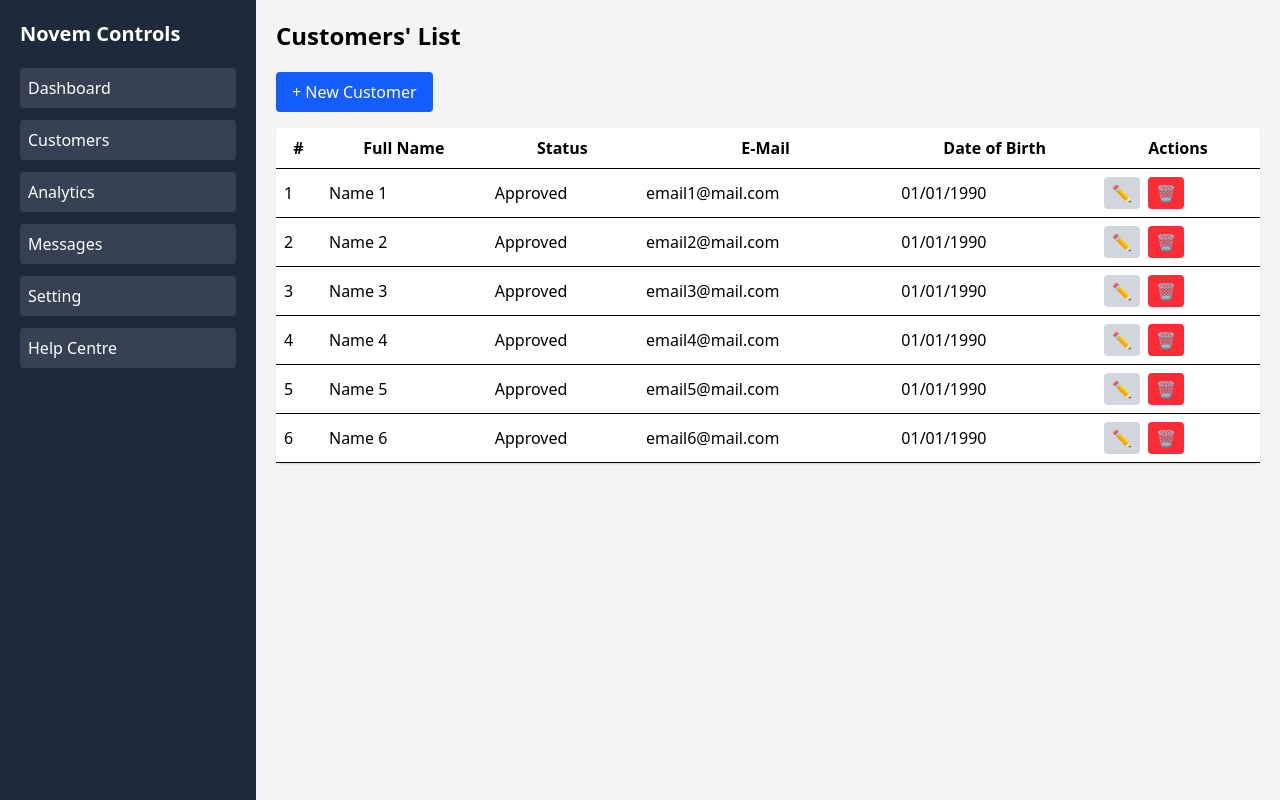
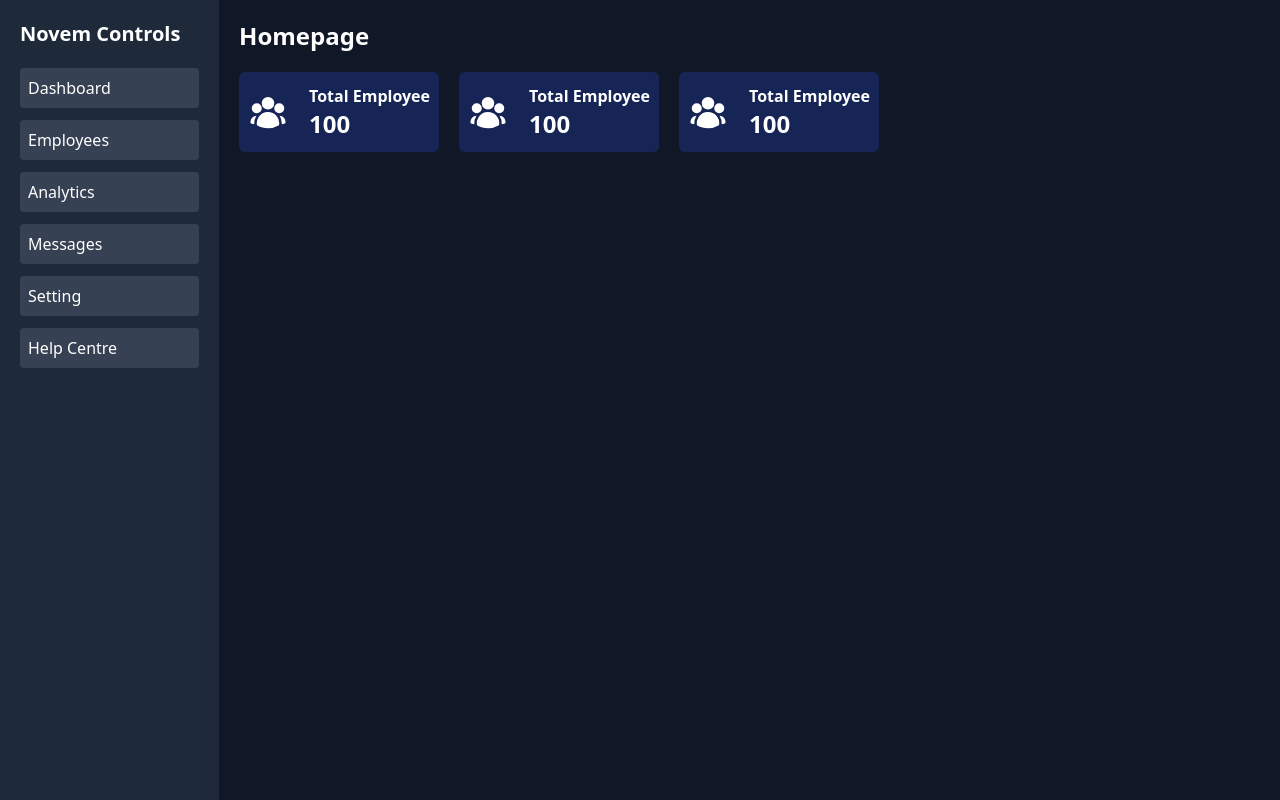
Before and after one commit to avinashh10x/employeeSystem, a React (Vite) app in the folder frontend/: page / in a window 1280 px wide. Built offline with nearby package versions, Linux system fonts and the light colour scheme.

Commit message:
Add sidebar and employee list components; update homepage layout and API URL

```diff
--- a/frontend/src/App.jsx
+++ b/frontend/src/App.jsx
@@ -3,17 +3,25 @@ import HomePage from './pages/HomePage'
 import Signup from './pages/Signup'
 import { Route, Routes } from 'react-router-dom'
 import SignIn from './pages/SignIn'
+import Sidebar from './component/Sidebar'
+import EmployeeList from './component/EmployeeList'
 
 
 function App() {
   return (
-    <div>
-      <Routes>
-        <Route path='/' element={<HomePage />} />
-        <Route path='/signup' element={<Signup />} />
-        <Route path='/signin' element={<SignIn />} />
+    <div className='flex'>
+      <Sidebar />
+      <div className='w-full'>
 
-      </Routes>
+        <Routes>
+          <Route path='/' element={<HomePage />} />
+          <Route path='/dashboard' element={<HomePage />} />
+          <Route path='/signup' element={<Signup />} />
+          <Route path='/signin' element={<SignIn />} />
+          <Route path='/employees' element={<EmployeeList />} />
+
+        </Routes>
+      </div>
     </div>
   )
 }
--- /dev/null
+++ b/frontend/src/component/EmployeeList.jsx
@@ -0,0 +1,60 @@
+import React, { useEffect, useState } from "react";
+import { getAllEmployees } from "../services/EmployeeServices";
+
+
+function EmployeeList() {
+    const [employees, setEmployees] = useState([]);
+    const [loading, setLoading] = useState(true);
+
+    useEffect(() => {
+        const fetchEmployees = async () => {
+            const data = await getAllEmployees();
+            setEmployees(data);
+            setLoading(false);
+        };
+        fetchEmployees();
+    }, []);
+    return (
+        <div className="p-5 bg-gray-900 text-white h-screen">
+            <h2 className="text-2xl font-semibold mb-5">Employees</h2>
+            {loading ? (
+                <p>Loading...</p>
+            ) : (
+                <table className="w-full bg-gray-800 rounded shadow">
+                    <thead>
+                        <tr className="border-b border-white bg-gray-900 text-left">
+                            <th className="p-2">#</th>
+                            <th className="p-2">Employee ID</th>
+                            <th className="p-2">Full Name</th>
+                            <th className="p-2">Role</th>
+                            <th className="p-2">Phone</th>
+                            <th className="p-2">Blood Group</th>
+                            <th className="p-2">Created At</th>
+                        </tr>
+                    </thead>
+                    <tbody>
+                        {employees.length > 0 ? (
+                            employees.map((emp, index) => (
+                                <tr key={emp.employeeId} className="border-b border-gray-700">
+                                    <td className="p-2">{index + 1}</td>
+                                    <td className="p-2">{emp.employeeId}</td>
+                                    <td className="p-2">{emp.name}</td>
+                                    <td className="p-2">{emp.role}</td>
+                                    <td className="p-2">{emp.phone}</td>
+                                    <td className="p-2">{emp.bloodGroup}</td>
+                                    <td className="p-2">{new Date(emp.createdAt).toLocaleString()}</td>
+                                </tr>
+                            ))
+                        ) : (
+                            <tr>
+                                <td colSpan="7" className="p-2 text-center">No employees found</td>
+                            </tr>
+                        )}
+                    </tbody>
+                </table>
+            )}
+        </div>
+    );
+}
+
+export default EmployeeList
--- /dev/null
+++ b/frontend/src/component/Sidebar.jsx
@@ -0,0 +1,29 @@
+import React from "react";
+import { Link } from "react-router-dom";
+
+const Sidebar = () => {
+  return (
+    <div className="w-64 bg-gray-800 p-5 h-screen text-white">
+      <h2 className="text-xl font-bold mb-5">Novem Controls</h2>
+      <ul>
+        {[
+          "Dashboard",
+          "Employees",
+          "Analytics",
+          "Messages",
+          "Setting",
+          "Help Centre"
+        ].map((item, index) => (
+          <li
+            key={index}
+            className="mb-3 p-2 bg-gray-700 rounded cursor-pointer hover:bg-gray-600"
+          >
+            <Link to={`/${item.toLowerCase().replace(/ /g, "-")}`}>{item}</Link>
+          </li>
+        ))}
+      </ul>
+    </div>
+  );
+};
+
+export default Sidebar;
--- a/frontend/src/pages/HomePage.jsx
+++ b/frontend/src/pages/HomePage.jsx
@@ -1,57 +1,43 @@
-import React from "react";
-import CreateEmployee from "../component/CreateEmployee";
+import React from 'react'
+import { UserGroupIcon } from '@heroicons/react/24/solid'
 
-const HomePage = () => {
 
-    return (
-        <div className="flex h-screen bg-gray-900 text-white">
-            {/* Sidebar */}
-            <div className="w-64 bg-gray-800 p-5">
-                <h2 className="text-xl font-bold mb-5">Novem Controls</h2>
-                <ul>
-                    <li className="mb-3 p-2 bg-gray-700 rounded">Dashboard</li>
-                    <li className="mb-3 p-2 bg-gray-700 rounded">Customers</li>
-                    <li className="mb-3 p-2 bg-gray-700 rounded">Analytics</li>
-                    <li className="mb-3 p-2 bg-gray-700 rounded">Messages</li>
-                    <li className="mb-3 p-2 bg-gray-700 rounded">Setting</li>
-                    <li className="mb-3 p-2 bg-gray-700 rounded">Help Centre</li>
-                </ul>
-            </div>
+function HomePage() {
+  return (
+    <div className="p-5 bg-gray-900 text-white h-screen">
+      <h2 className="text-2xl font-semibold mb-5">Homepage</h2>
 
-            {/* Main Content */}
-            <div className="flex-1 bg-gray-100 text-black p-5">
-                <h2 className="text-2xl font-semibold mb-5">Customers' List</h2>
-                <CreateEmployee />
-                <table className="w-full bg-white rounded shadow">
-                    <thead>
-                        <tr className="border-b">
-                            <th className="p-2">#</th>
-                            <th className="p-2">Full Name</th>
-                            <th className="p-2">Status</th>
-                            <th className="p-2">E-Mail</th>
-                            <th className="p-2">Date of Birth</th>
-                            <th className="p-2">Actions</th>
-                        </tr>
-                    </thead>
-                    <tbody>
-                        {[...Array(6)].map((_, index) => (
-                            <tr key={index} className="border-b">
-                                <td className="p-2">{index + 1}</td>
-                                <td className="p-2">Name {index + 1}</td>
-                                <td className="p-2">Approved</td>
-                                <td className="p-2">email{index + 1}@mail.com</td>
-                                <td className="p-2">01/01/1990</td>
-                                <td className="p-2 flex space-x-2">
-                                    <button className="px-2 py-1 bg-gray-300 rounded">✏️</button>
-                                    <button className="px-2 py-1 bg-red-500 text-white rounded">🗑️</button>
-                                </td>
-                            </tr>
-                        ))}
-                    </tbody>
-                </table>
-            </div>
+      <div className='flex space-x-5'>
+
+        <div className="flex items-center space-x-3 bg-blue-950 w-50 min-h-20 justify-evenly items-cente rounded-md">
+          <UserGroupIcon className="h-10 w-10" />
+          <div>
+            <h3 className=" font-semibold">Total Employee</h3>
+            <p className="text-2xl font-bold">100</p>
+          </div>
         </div>
-    );
-};
 
-export default HomePage;
+        <div className="flex items-center space-x-3 bg-blue-950 w-50 min-h-20 justify-evenly items-cente rounded-md">
+          <UserGroupIcon className="h-10 w-10" />
+          <div>
+            <h3 className=" font-semibold">Total Employee</h3>
+            <p className="text-2xl font-bold">100</p>
+          </div>
+        </div>
+
+        <div className="flex items-center space-x-3 bg-blue-950 w-50 min-h-20 justify-evenly items-cente rounded-md">
+          <UserGroupIcon className="h-10 w-10" />
+          <div>
+            <h3 className=" font-semibold">Total Employee</h3>
+            <p className="text-2xl font-bold">100</p>
+          </div>
+        </div>
+
+      </div>
+
+
+    </div>
+  )
+}
+
+export default HomePage
--- a/frontend/src/services/EmployeeServices.jsx
+++ b/frontend/src/services/EmployeeServices.jsx
@@ -1,6 +1,8 @@
 import axios from "axios";
 
-const API_URL = "http://localhost:3000/api/"
+// const API_URL = 'http://localhost:8000'
+// const API_URL = 'https://employeesystem-4wri.onrender.com/api/'
+const API_URL = 'https://employeesystem-4wri.onrender.com/api/'
 
 const getAllEmployees = async () => {
     try {
```
Also changed, not shown: 1 other file (tests, documents, lock files or other folders).
